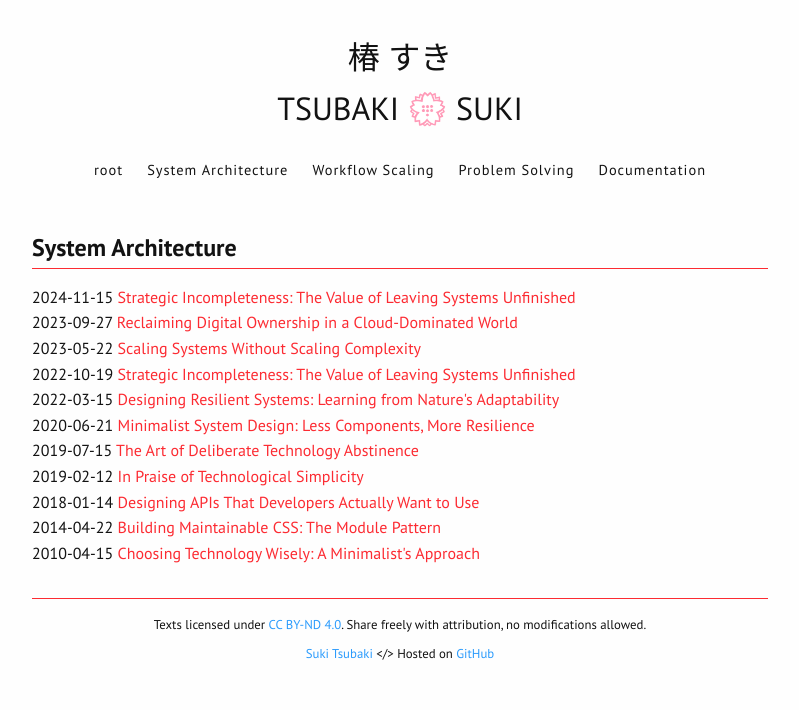
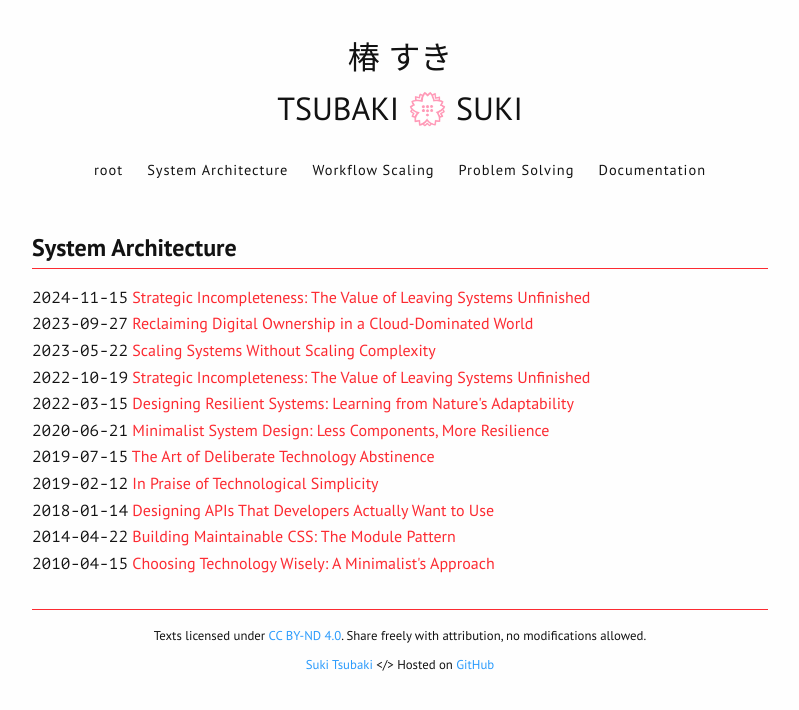
Before and after one commit to sukitsubaki/sukitsubaki.github.io, a Jekyll site: the page built from pages/system-architecture.md, in a window 1280 px wide. Shown: the top 710 px of the page, without its empty margins (240-1039 px from the left). Built offline with Jekyll 4.4.1, drawn with Linux system fonts in a browser that asks for light colours.

Commit message:
Update system-architecture.md typo

```diff
--- a/pages/system-architecture.md
+++ b/pages/system-architecture.md
@@ -9,7 +9,7 @@ permalink: /system-architecture/
 {% for post in site.posts %}
   {% if post.scope == "System Architecture" %}
 <article class="post-list">
-  <span class="date monospace small">{{ post.date | date: "%Y-%m-%d" }}</span> <span class="post"><a href="{{ post.url }}">{{ post.title }}</a></span>
+  <span class="--text-xs text-monospace">{{ post.date | date: "%Y-%m-%d" }}</span> <span class="post"><a href="{{ post.url }}">{{ post.title }}</a></span>
 </article>
   {% endif %}
 {% endfor %}
```
